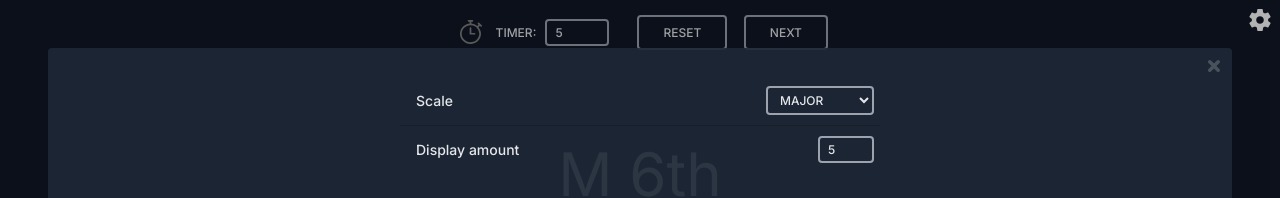
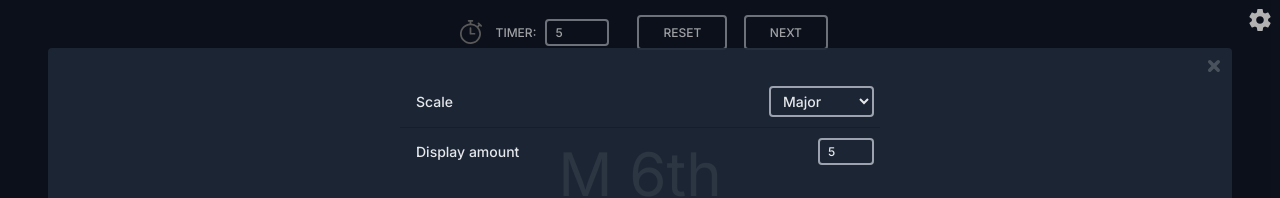
Before and after one commit to Pando58/guitar-trainer, a Svelte app: page / in a window 1280 px wide. Both pictures are taken after a click on the button 1260 px from the left and 20 px from the top of the page. Shown: the top 198 px of the page. Built offline with nearby package versions, Linux system fonts and the light colour scheme.

Commit message:
text transform option for select component

```diff
--- a/src/components/Select.svelte
+++ b/src/components/Select.svelte
@@ -2,11 +2,19 @@
   export let displayList: ArrayLike<unknown> = [];
   export let list: ArrayLike<unknown> = [];
   export let selected: string;
+  export let textTransform: "uppercase" | "capitalize" = null;
+
+  $: transform =
+    textTransform === "uppercase"
+      ? "text-xs uppercase font-medium"
+      : textTransform === "capitalize"
+      ? "text-sm capitalize font-medium"
+      : "text-sm font-medium";
 </script>
 
 <select
   bind:value={selected}
-  class="bg-transparent m-1.5 pl-2 py-1 border-2 border-gray-400 text-gray-200 font-medium text-xs leading-tight uppercase rounded hover:bg-white hover:bg-opacity-10 focus:outline-none focus:ring-0 transition duration-75 ease-in-out"
+  class={`${transform} bg-transparent m-1.5 pl-2 py-1 border-2 border-gray-400 text-gray-200 leading-tight rounded hover:bg-white hover:bg-opacity-10 focus:outline-none focus:ring-0 transition duration-75 ease-in-out`}
 >
   {#each displayList as item, i}
     <option value={list[i]} class="bg-gray-900">{item}</option>
--- a/src/components/SidebarSettings.svelte
+++ b/src/components/SidebarSettings.svelte
@@ -18,6 +18,7 @@
     <Select
       displayList={Object.values(getEntry("scales"))}
       list={scaleNames}
+      textTransform="capitalize"
       bind:selected={$selectedScale}
     />
   </div>
```
